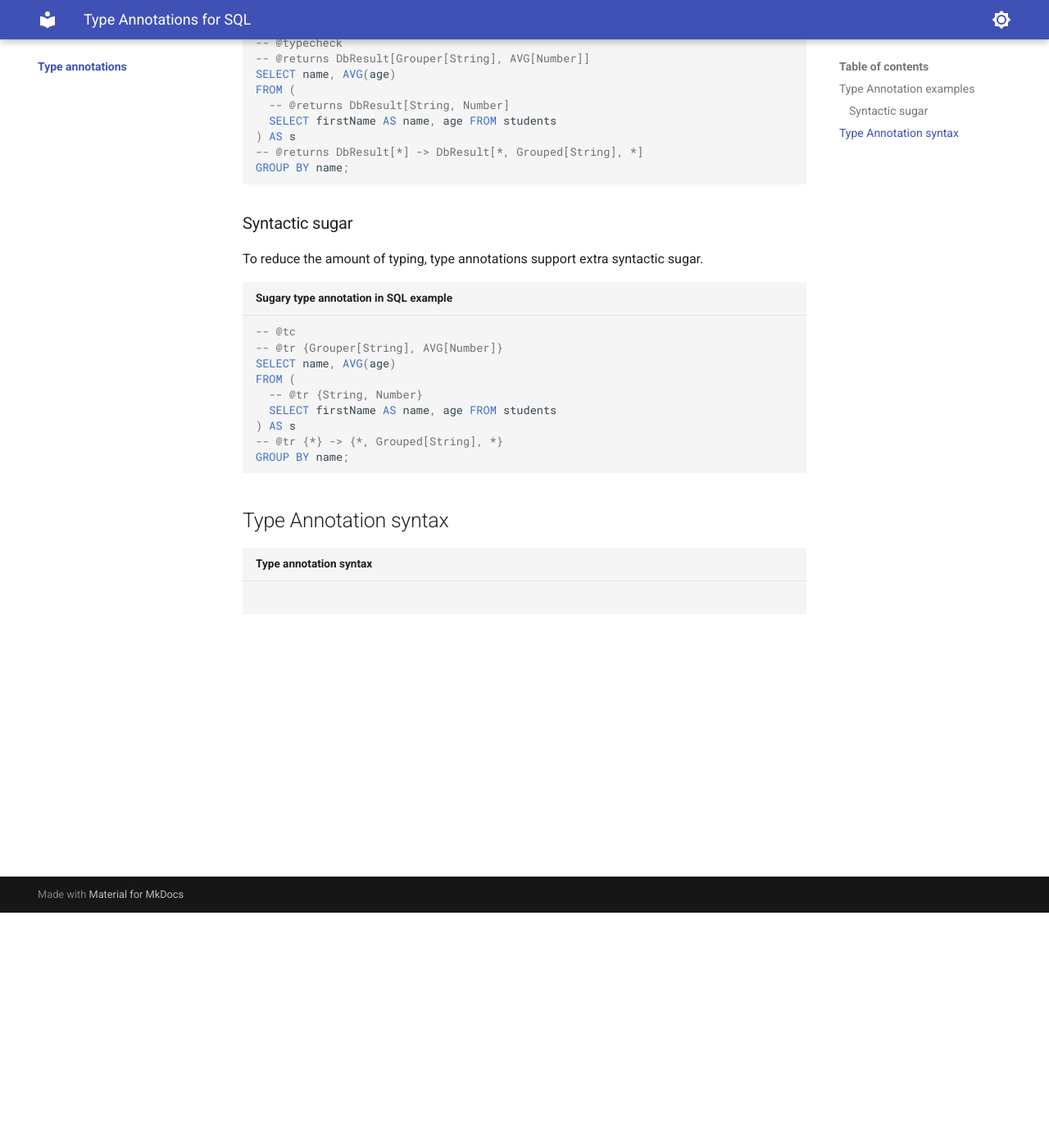
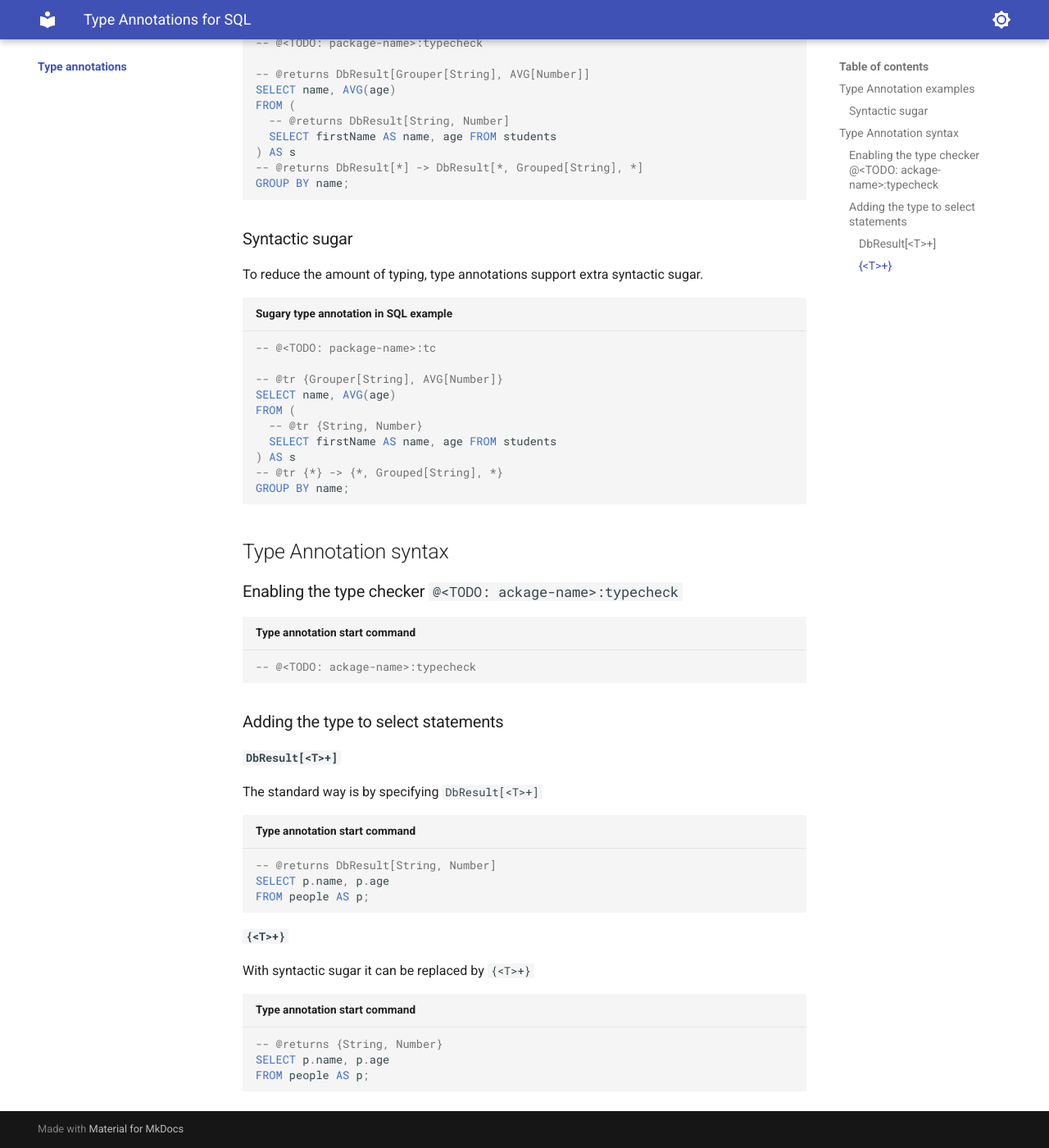
Before and after one commit to dee-me-tree-or-love/chai_sql, an MkDocs documentation site: the page built from docs/Type-annotations/index.md, in a window 1280 px wide and 1400 px high, scrolled down 287 px. Shown: the whole window at 82% size. Built offline with MkDocs 1.6.1 and Material for MkDocs 9.7.7, drawn with Linux system fonts in a browser that asks for light colours.

Commit message:
chore: more buildup of syntax examples

````diff
--- a/docs/Type-annotations/index.md
+++ b/docs/Type-annotations/index.md
@@ -1,13 +1,15 @@
 # Type Annotations for SQL
 
 <!-- TODO: give an introduction -->
+<!-- TODO: decide on the <package-name> for this project -->
 
 ## Type Annotation examples
 
 <!-- TODO: write a preamble -->
 
 ```sql  title="Type annotation in SQL example"
--- @typecheck
+-- @<TODO: package-name>:typecheck
+
 -- @returns DbResult[Grouper[String], AVG[Number]]
 SELECT name, AVG(age)
 FROM (
@@ -23,7 +25,8 @@ GROUP BY name;
 To reduce the amount of typing, type annotations support extra syntactic sugar.
 
 ```sql  title="Sugary type annotation in SQL example"
--- @tc
+-- @<TODO: package-name>:tc
+
 -- @tr {Grouper[String], AVG[Number]}
 SELECT name, AVG(age)
 FROM (
@@ -37,6 +40,32 @@ GROUP BY name;
 ## Type Annotation syntax
 
 <!-- TODO: write a preamble -->
+<!-- TODO: develop a full syntax system -->
 
-```plaintext  title="Type annotation syntax"
+### Enabling the type checker `@<TODO: ackage-name>:typecheck`
+
+```sql  title="Type annotation start command"
+-- @<TODO: ackage-name>:typecheck
 ```
+
+### Adding the type to select statements
+
+#### `DbResult[<T>+]`
+
+The standard way is by specifying `DbResult[<T>+]`
+
+```sql  title="Type annotation start command"
+-- @returns DbResult[String, Number]
+SELECT p.name, p.age
+FROM people AS p;
+```
+
+#### `{<T>+}`
+
+With syntactic sugar it can be replaced by `{<T>+}`
+
+```sql  title="Type annotation start command"
+-- @returns {String, Number}
+SELECT p.name, p.age
+FROM people AS p;
+```
````
Also changed, not shown: 1 other file.
